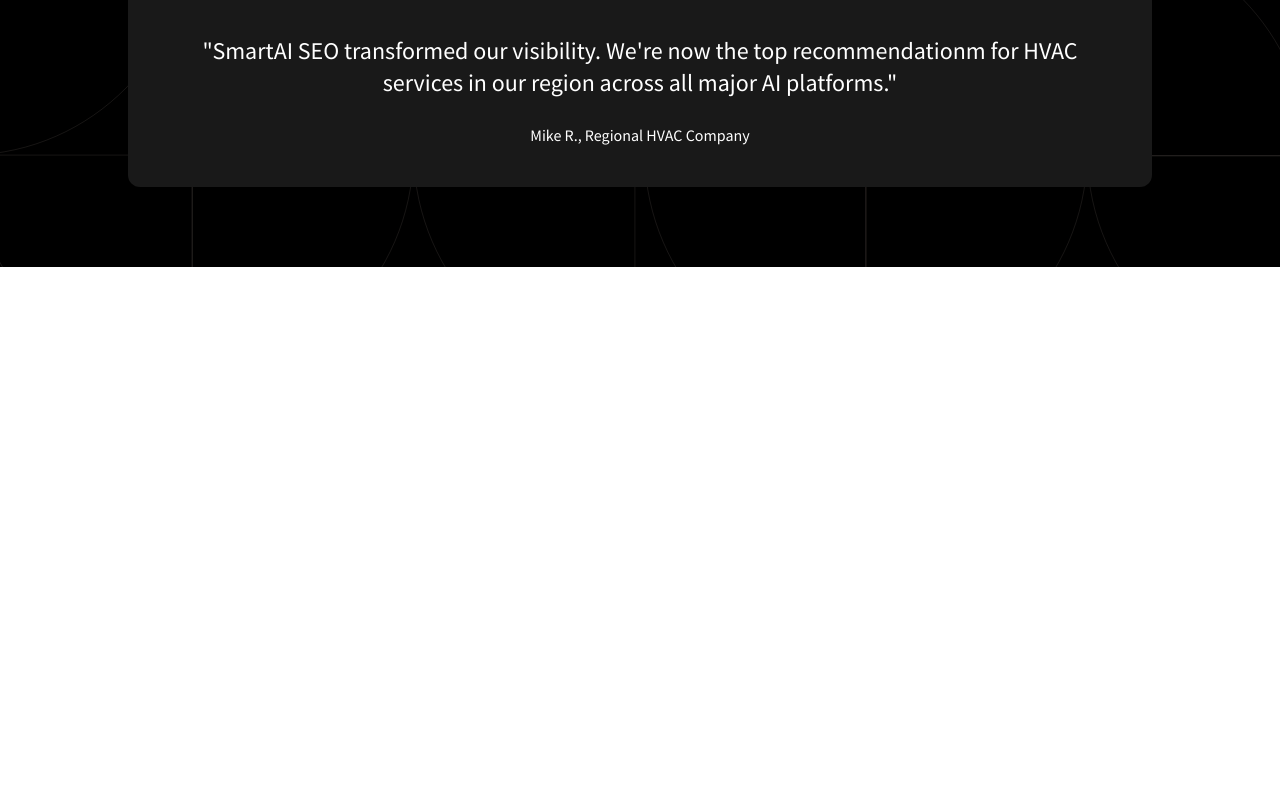
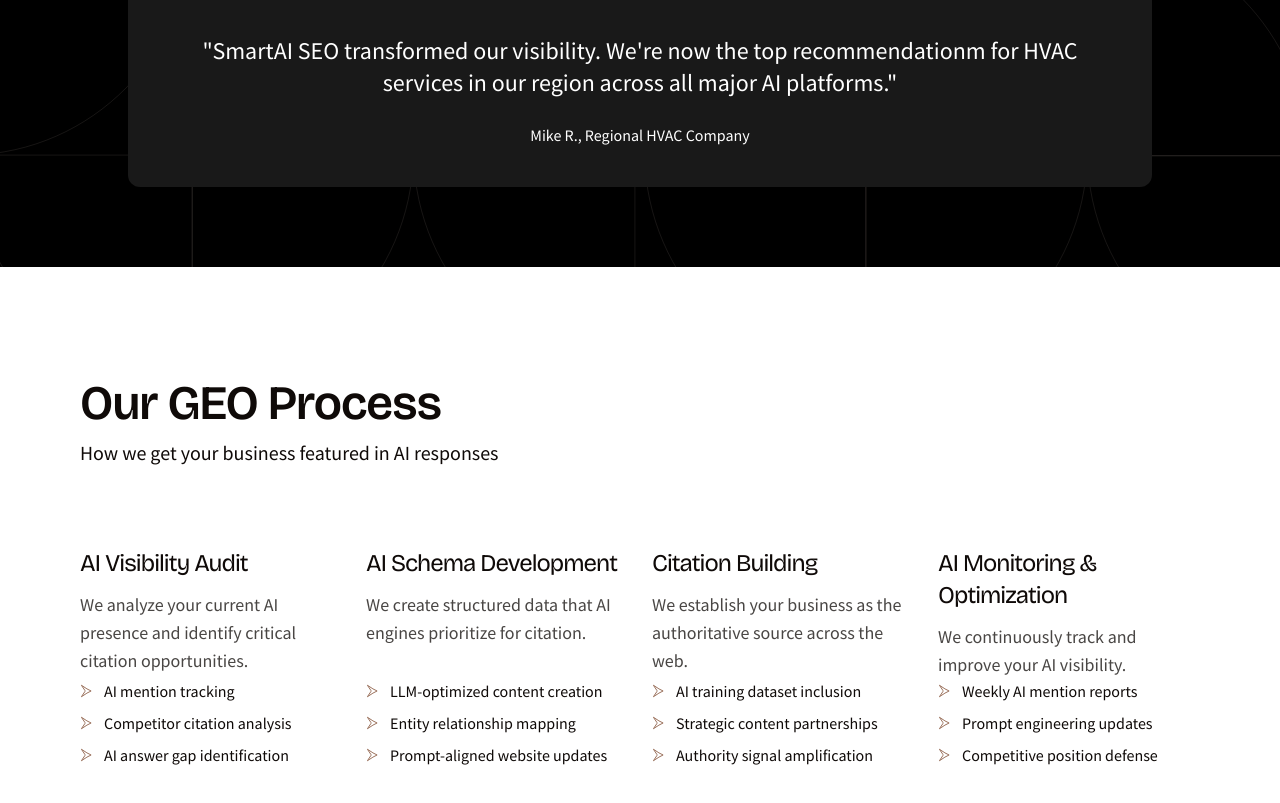
Before and after one commit to rutvi208/nontionX, a Next.js app: page / in a window 1280 px wide. Shown: the part 3906-4709 px from the top of the page. Before the commit the page ends 4173 px from the top, so only its background shows below. Built offline with nearby package versions, Linux system fonts and the light colour scheme.

Commit message:
Process section

```diff
--- a/src/app/components/Plans.jsx
+++ b/src/app/components/Plans.jsx
@@ -9,6 +9,7 @@
 import FirefliesAI from './../../assets/Plans/FirefliesAI.svg';
 import CimconSoftwares from './../../assets/Plans/Cimcon-software.svg';
 import KenGanley from './../../assets/Plans/Kenganley.svg';
+import Malish from './../../assets/Plans/Malish.svg';
 
 const Plans = () => {
     return (
@@ -153,6 +154,10 @@
                                     src={KenGanley}
                                     alt='KenGanley logo'
                                 /></div>
+                                <div className='justify-center flex'><Image
+                                    src={Malish}
+                                    alt='Malish logo'
+                                /></div>
                             </div>
                             <div className='text-center container mx-auto place-content-center flex flex-col justify-center'>
                                 <p className='text-white content-font text-xl lg:text-2xl '>"SmartAI SEO transformed our visibility. We're now the top recommendationm for HVAC services in our region across all major AI platforms."</p>
--- /dev/null
+++ b/src/app/components/Process.jsx
@@ -0,0 +1,122 @@
+
+import Image from 'next/image';
+import Arrow from './../../assets/OurProcess/Arrow.svg';
+
+const Process = () => {
+    return (
+        <div>
+            <div className="p-12 sm:py-20 lg:py-28 lg:px-20">
+                <div>
+                    <h1 className="heading-font font-semibold text-3xl sm:text-4xl lg:text-5xl tracking-[-0.06rem]">Our GEO Process</h1>
+                    <p className="text-lg lg:text-xl content-font mt-3">How we get your business featured in AI responses</p>
+                </div>
+                <div className="mt-12 lg:mt-20">
+                    <div className="grid gap-8 sm:gap-10 xl:gap-6 md:grid-cols-2 lg:grid-cols-3 xl:grid-cols-4">
+                        <div className="text-[var(--foreground)] rounded-2xl flex flex-col justify-between">
+                            <div>
+                                <h3 className="heading-font text-left text-lg lg:text-2xl tracking-[-0.06rem] mb-2 lg:mb-3">AI Visibility Audit</h3>
+                                <p className="text-base lg:text-lg text-left text-[#0f0a08c1] content-font">
+                                    We analyze your current AI presence and identify critical citation opportunities.
+                                </p>
+                            </div>
+                            <div className="flex flex-col space-y-2 items-start">
+                                <div className='flex flex-row space-x-3'>
+                                    <Image src={Arrow} alt="Arrow icon"/>
+                                    <p className="content-font text-base">
+                                        AI mention tracking</p>
+                                </div>
+                                <div className='flex flex-row space-x-3'>
+                                    <Image src={Arrow} alt="Arrow icon"/>
+                                    <p className="content-font text-base">
+                                        Competitor citation analysis</p>
+                                </div>
+                                <div className='flex flex-row space-x-3'>
+                                    <Image src={Arrow} alt="Arrow icon"/>
+                                    <p className="content-font text-base">
+                                        AI answer gap identification</p>
+                                </div>
+                            </div>
+                        </div>
+                        <div className="text-[var(--foreground)] rounded-2xl flex flex-col justify-between">
+                            <div>
+                                <h3 className="heading-font text-left text-lg lg:text-2xl tracking-[-0.06rem] mb-2 lg:mb-3">AI Schema Development</h3>
+                                <p className="text-base lg:text-lg text-left text-[#0f0a08c1] content-font">
+                                We create structured data that AI engines prioritize for citation.
+                                </p>
+                            </div>
+                            <div className="flex flex-col space-y-2 items-start">
+                                <div className='flex flex-row space-x-3'>
+                                    <Image src={Arrow} alt="Arrow icon"/>
+                                    <p className="content-font text-base">
+                                        LLM-optimized content creation</p>
+                                </div>
+                                <div className='flex flex-row space-x-3'>
+                                    <Image src={Arrow} alt="Arrow icon"/>
+                                    <p className="content-font text-base">
+                                        Entity relationship mapping</p>
+                                </div>
+                                <div className='flex flex-row space-x-3'>
+                                    <Image src={Arrow} alt="Arrow icon"/>
+                                    <p className="content-font text-base">
+                                        Prompt-aligned website updates</p>
+                                </div>
+                            </div>
+                        </div>
+                        <div className="text-[var(--foreground)] rounded-2xl flex flex-col justify-between">
+                            <div>
+                                <h3 className="heading-font text-left text-lg lg:text-2xl tracking-[-0.06rem] mb-2 lg:mb-3">Citation Building</h3>
+                                <p className="text-base lg:text-lg text-left text-[#0f0a08c1] content-font">
+                                    We establish your business as the authoritative source across the web.
+                                </p>
+                            </div>
+                            <div className="flex flex-col space-y-2 items-start">
+                                <div className='flex flex-row space-x-3'>
+                                    <Image src={Arrow} alt="Arrow icon"/>
+                                    <p className="content-font text-base">
+                                        AI training dataset inclusion</p>
+                                </div>
+                                <div className='flex flex-row space-x-3'>
+                                    <Image src={Arrow} alt="Arrow icon"/>
+                                    <p className="content-font text-base">
+                                        Strategic content partnerships</p>
+                                </div>
+                                <div className='flex flex-row space-x-3'>
+                                    <Image src={Arrow} alt="Arrow icon"/>
+                                    <p className="content-font text-base">
+                                        Authority signal amplification</p>
+                                </div>
+                            </div>
+                        </div>
+                        <div className="text-[var(--foreground)] rounded-2xl flex flex-col justify-between">
+                            <div>
+                                <h3 className="heading-font text-left text-lg lg:text-2xl tracking-[-0.06rem] mb-2 lg:mb-3">AI Monitoring & Optimization</h3>
+                                <p className="text-base lg:text-lg text-left text-[#0f0a08c1] content-font">
+                                    We continuously track and improve your AI visibility.
+                                </p>
+                            </div>
+                            <div className="flex flex-col space-y-2 items-start">
+                                <div className='flex flex-row space-x-3'>
+                                    <Image src={Arrow} alt="Arrow icon"/>
+                                    <p className="content-font text-base">
+                                        Weekly AI mention reports</p>
+                                </div>
+                                <div className='flex flex-row space-x-3'>
+                                    <Image src={Arrow} alt="Arrow icon"/>
+                                    <p className="content-font text-base">
+                                        Prompt engineering updates</p>
+                                </div>
+                                <div className='flex flex-row space-x-3'>
+                                    <Image src={Arrow} alt="Arrow icon"/>
+                                    <p className="content-font text-base">
+                                        Competitive position defense</p>
+                                </div>
+                            </div>
+                        </div>
+                    </div>
+                </div>
+            </div>
+        </div>
+    )
+}
+
+export default Process;
--- a/src/app/page.tsx
+++ b/src/app/page.tsx
@@ -2,6 +2,7 @@
 import Whyus from "@/app/components/Whyus";
 import Howitworks from '@/app/components/Howitworks';
 import Plans from '@/app/components/Plans';
+import Process from '@/app/components/Process';
 
 export const metadata = {
   title: "notionX | GEO",
@@ -21,6 +22,8 @@
 
       <div><Plans/></div>
 
+      <div><Process/></div>
+
     </div>
   );
 }
```
Also changed, not shown: src/assets/Plans/Malish.svg (added), src/assets/backgrounds/ProcessBg.svg (added).
